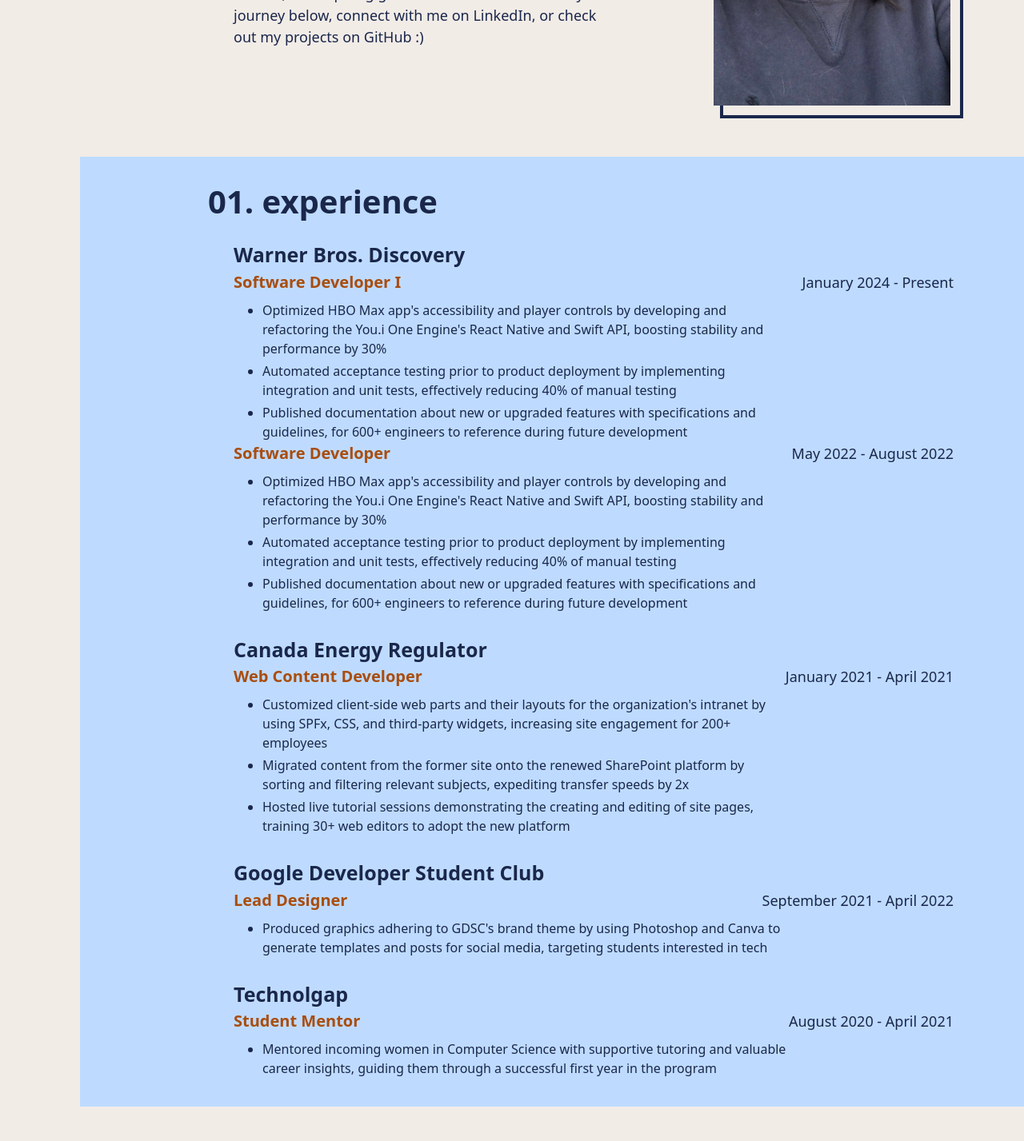
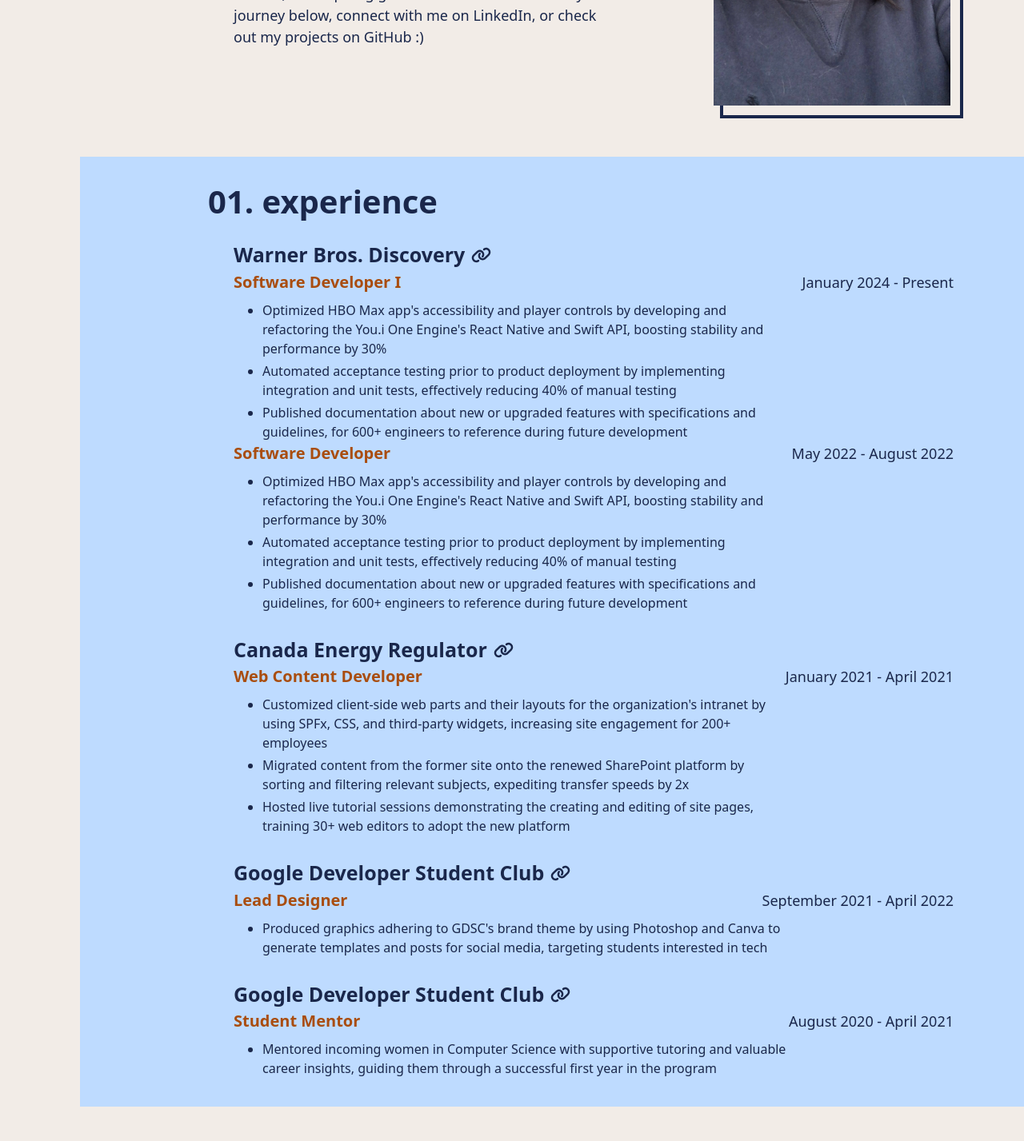
Before and after one commit to kyurijung/portfolio-V2, a React (Vite) app: page / in a window 1280 px wide. Shown: the part 1375-2802 px from the top of the page at 80% size. Built offline with nearby package versions, Linux system fonts and the light colour scheme.

Commit message:
add url links to companies

```diff
--- a/src/data/experience.json
+++ b/src/data/experience.json
@@ -3,6 +3,7 @@
     "experience": [
         {
             "company": "Warner Bros. Discovery",
+            "url": "https://www.wbd.com/",
             "roles": [
                 {
                     "title": "Software Developer I",
@@ -38,6 +39,7 @@
         },
         {
             "company": "Canada Energy Regulator",
+            "url": "https://www.cer-rec.gc.ca/en/index.html",
             "roles": [
                 {
                     "title": "Web Content Developer",
@@ -58,6 +60,7 @@
         },
         {
             "company": "Google Developer Student Club",
+            "url": "https://gdsccarleton.github.io/",
             "roles": [
                 {
                     "title": "Lead Designer",
@@ -72,6 +75,7 @@
         },
         {
             "company": "Technolgap",
+            "url": "https://technolgap.org/",
             "roles": [
                 {
                     "title": "Student Mentor",
--- a/src/pages/Experience.jsx
+++ b/src/pages/Experience.jsx
@@ -1,4 +1,7 @@
 import data from "/src/data/experience";
+
+import { FontAwesomeIcon } from '@fortawesome/react-fontawesome'
+import { faLink } from "@fortawesome/free-solid-svg-icons"
 
 function Experience() {
   return (
@@ -8,7 +11,15 @@
         <div>
           <div className="ml-48 mt-7">
             {/* Experience 1 */}
-            <h2 className="text-[25px] font-bold text-primary">{data.experience[0].company}</h2>
+            <a
+              href={data.experience[0].url}
+              target="_blank"
+              rel="noopener noreferrer"
+              className="flex items-center gap-2 text-primary hover:text-secondary transition"
+            >
+              <h2 className="text-[25px] font-bold">{data.experience[0].company}</h2>
+              <FontAwesomeIcon icon={faLink} size="lg" />
+            </a>
             <div className="flex w-225 items-baseline justify-between">
               <h3 className="text-[20px] font-bold text-secondary">Software Developer I</h3>
               <h3 className="text-[18px] font-medium text-primary">January 2024 - Present</h3>
@@ -51,7 +62,15 @@
         <div>
           {/* Experience 3 */}
           <div className="ml-48 mt-7">
-            <h2 className="text-[25px] font-bold text-primary">Canada Energy Regulator</h2>
+            <a
+              href={data.experience[1].url}
+              target="_blank"
+              rel="noopener noreferrer"
+              className="flex items-center gap-2 text-primary hover:text-secondary transition"
+            >
+              <h2 className="text-[25px] font-bold">{data.experience[1].company}</h2>
+              <FontAwesomeIcon icon={faLink} size="lg" />
+            </a>
             <div className="flex w-225 items-baseline justify-between">
               <h3 className="text-[20px] font-bold text-secondary">Web Content Developer</h3>
               <h3 className="text-[18px] font-medium text-primary">January 2021 - April 2021</h3>
@@ -75,7 +94,15 @@
         <div>
           {/* Experience 4 */}
           <div className="ml-48 mt-7">
-            <h2 className="text-[25px] font-bold text-primary">Google Developer Student Club</h2>
+            <a
+              href={data.experience[2].url}
+              target="_blank"
+              rel="noopener noreferrer"
+              className="flex items-center gap-2 text-primary hover:text-secondary transition"
+            >
+              <h2 className="text-[25px] font-bold">{data.experience[2].company}</h2>
+              <FontAwesomeIcon icon={faLink} size="lg" />
+            </a>
             <div className="flex w-225 items-baseline justify-between">
               <h3 className="text-[20px] font-bold text-secondary">Lead Designer</h3>
               <h3 className="text-[18px] font-medium text-primary">September 2021 - April 2022</h3>
@@ -91,7 +118,15 @@
         <div>
           {/* Experience 5 */}
           <div className="ml-48 mt-7">
-            <h2 className="text-[25px] font-bold text-primary">Technolgap</h2>
+            <a
+              href={data.experience[2].url}
+              target="_blank"
+              rel="noopener noreferrer"
+              className="flex items-center gap-2 text-primary hover:text-secondary transition"
+            >
+              <h2 className="text-[25px] font-bold">{data.experience[2].company}</h2>
+              <FontAwesomeIcon icon={faLink} size="lg" />
+            </a>
             <div className="flex w-225 items-baseline justify-between">
               <h3 className="text-[20px] font-bold text-secondary">Student Mentor</h3>
               <h3 className="text-[18px] font-medium text-primary">August 2020 - April 2021</h3>
```
